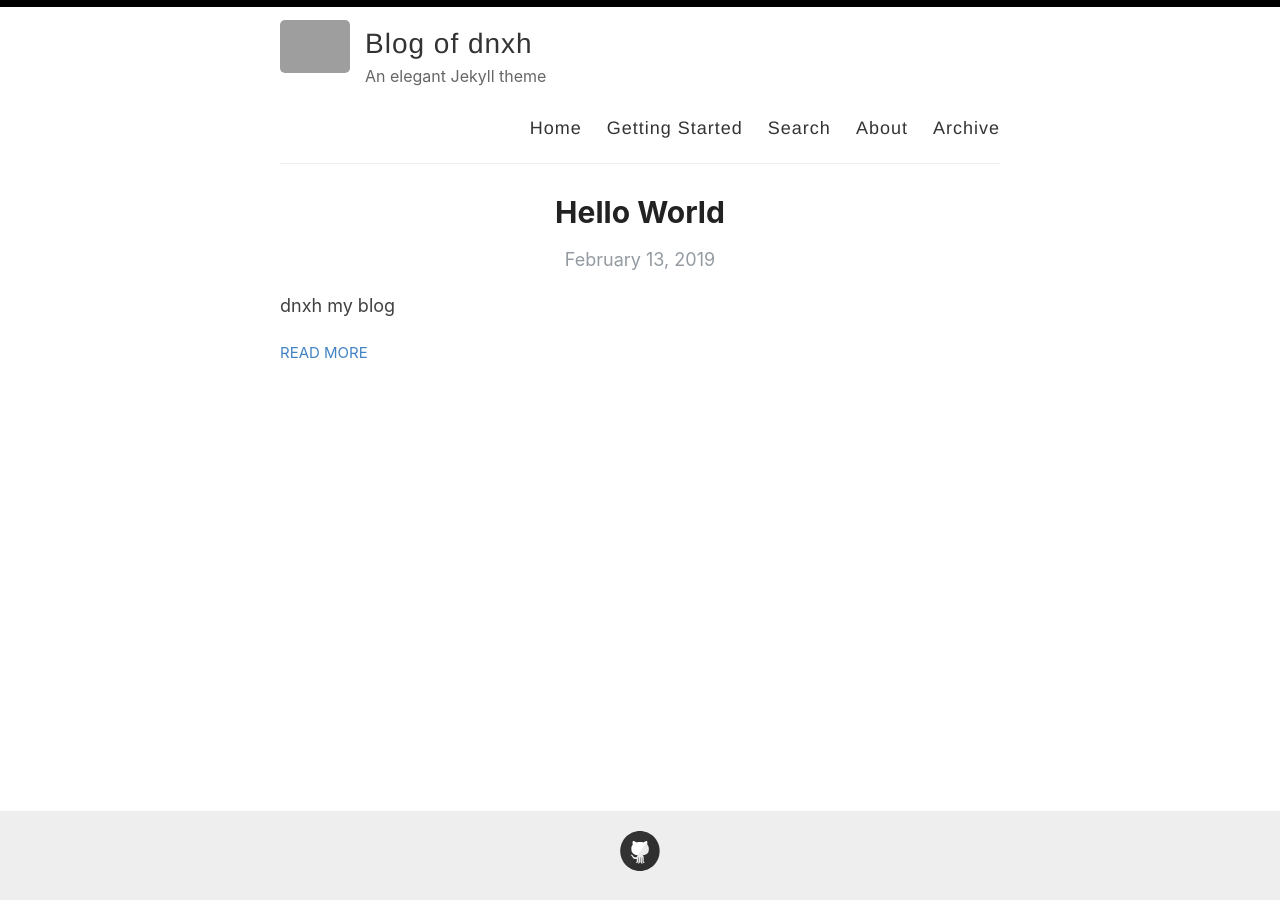
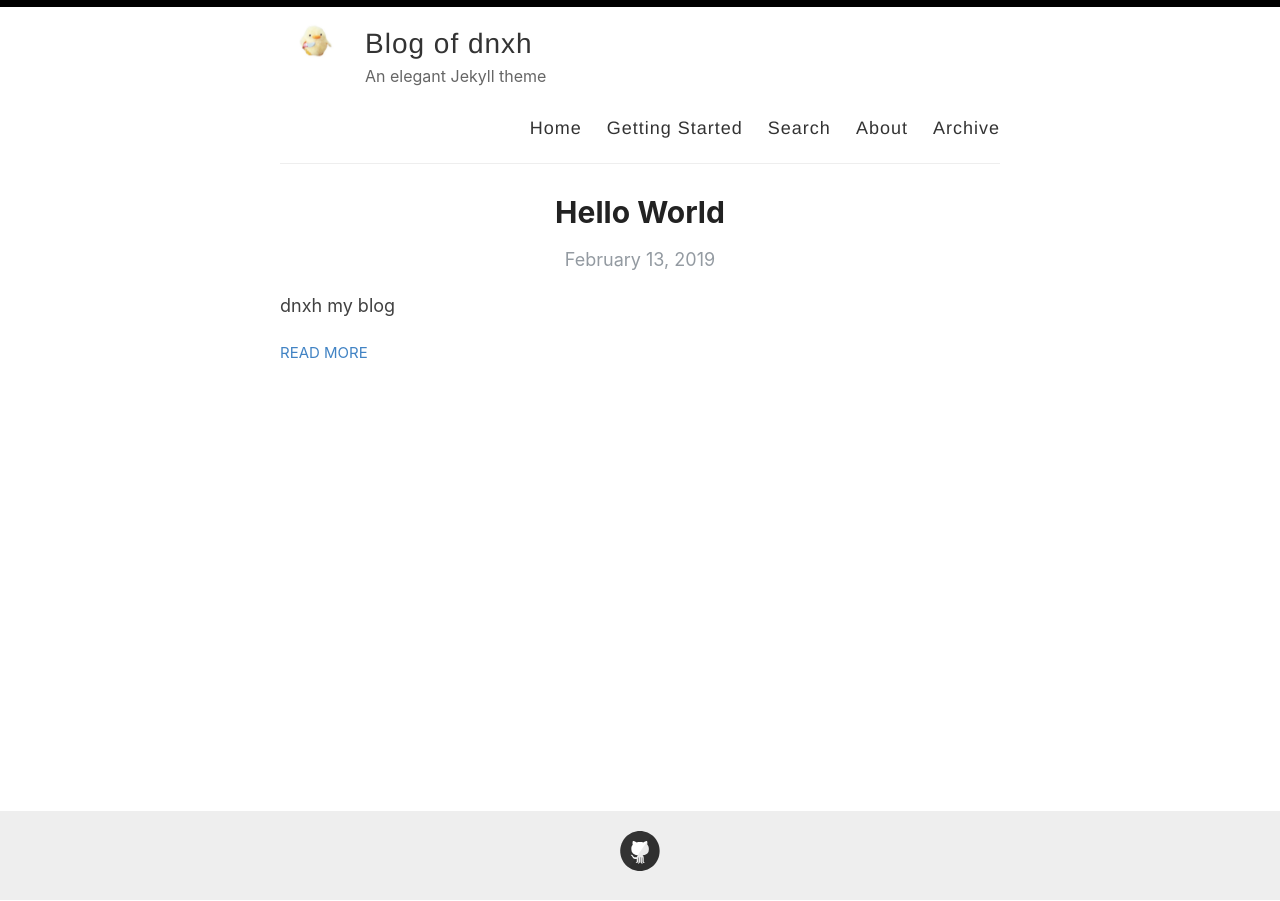
Before and after one commit to 0xdnxh/0xdnxh.github.io, a Jekyll site: the page built from index.html, in a window 1280 px wide. Built offline with Jekyll 4.4.1, drawn with Linux system fonts in a browser that asks for light colours; the list of posts is cut into pages by our own code.

Commit message:
changed config

```diff
--- a/_config.yml
+++ b/_config.yml
@@ -12,7 +12,7 @@ author: Amit Merchant
 description: An elegant Jekyll theme
 
 # URL of your avatar or profile pic (you could use your GitHub profile pic)
-avatar: /images/duckknife.png
+avatar: /images/duckknife.jpg
 
 #
 # Flags below are optional
```
